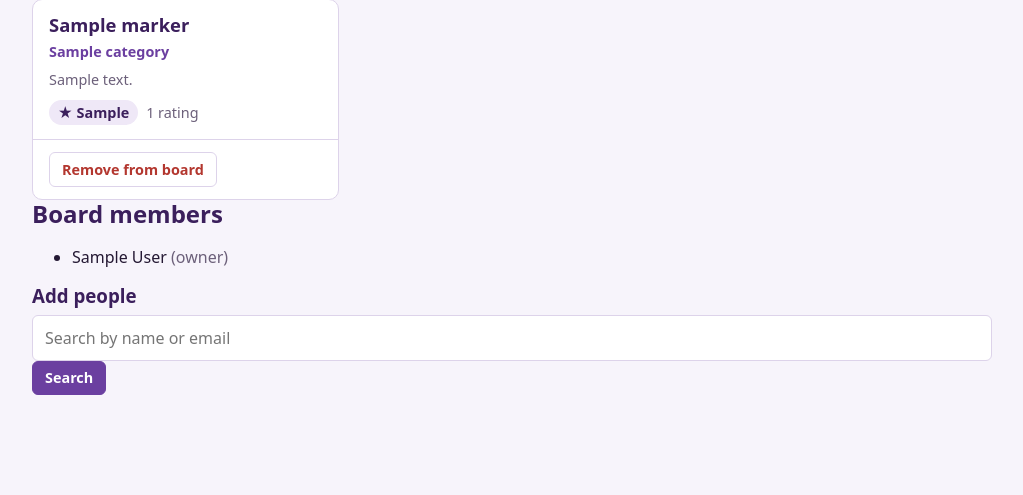
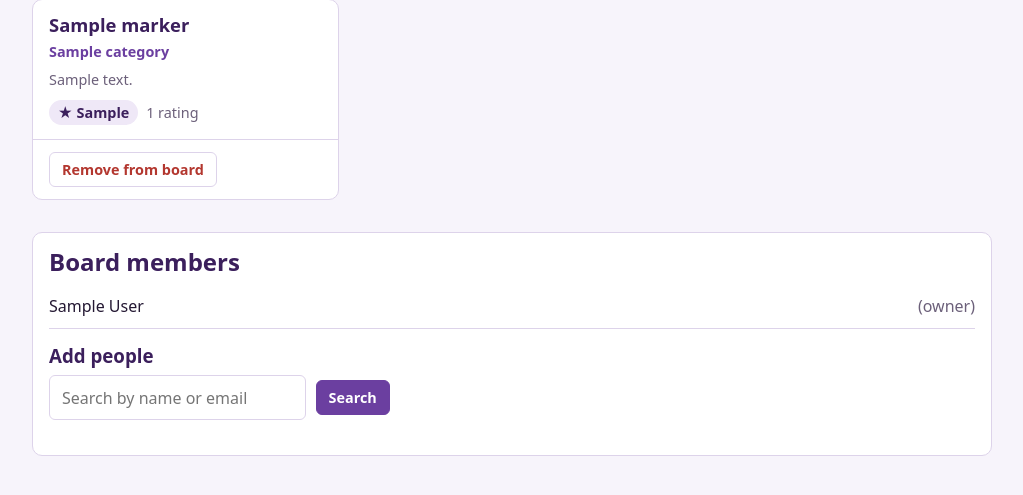
Before and after one commit to eholmquist01/wander_travel_itinerary, a Flask app: page /boards/1 in a window 1280 px wide. Shown: the part 256-751 px from the top of the page, without its empty margins (128-1151 px from the left). Run offline with Flask 2, Linux system fonts and the light colour scheme; the visitor is signed in with stand-in values (Sample User, id 1); tables that the repository leaves empty or names only in its code hold one stand-in row (values such as "Sample post").

Commit message:
styling for website collaboration

```diff
--- a/static/css/style.css
+++ b/static/css/style.css
@@ -506,3 +506,51 @@ dialog h3 {
   position: absolute;
   inset: 0;
 }
+
+/* Profile filter tabs */
+.tabs {
+  display: flex;
+  flex-wrap: wrap;
+  gap: 0.5rem;
+  margin-bottom: 1.25rem;
+}
+
+/* Board members  */
+.members {
+  margin-top: 2rem;
+}
+
+.member-list, .search-results {
+  margin: 0 0 1rem;
+  padding: 0;
+  list-style: none,
+}
+
+.member-list li, .search-results li {
+  display: flex;
+  flex-wrap: wrap;
+  align-items: center;
+  justify-content: space-between;
+  gap: 0.5rem;
+  padding: 0.6rem 0;
+  border-bottom: 1px solid var(--line);
+}
+
+.member-list li:last-child,
+.search-results li:last-child {
+  border-bottom: none,
+}
+
+.search-results form {
+  display: fex;
+  flex-wrap: wrap;
+  align-items: center;
+  justify-content: space-between;
+  gap: 0.5rem;
+  width: 100%;
+}
+
+.filter-bar input[type="text"] {
+  width: auto;
+  min-width: 220px;
+}
--- a/templates/board_details.html
+++ b/templates/board_details.html
@@ -29,9 +29,10 @@
     </div>
   {% endif %}
 
-  <section class="members">
+  <section class="members card">
+    <div class="card-body">
       <h2>Board members</h2>
-    <ul>
+      <ul class="member-list">
         {% for member in members %}
           <li>{{ member.name }} <span class="muted">({{ member.role }})</span></li>
         {% endfor %}
@@ -39,13 +40,15 @@
 
       {% if is_owner %}
         <h3>Add people</h3>
+        <div class="filter-bar">
           <form method="get" action="/boards/{{ board.board_id }}">
             <input type="text" name="q" value="{{ q }}" placeholder="Search by name or email">
             <button class="btn-small" type="submit">Search</button>
           </form>
+        </div>
 
         {% if q %}
-      <ul>
+        <ul class="search-results">
           {% for user in user_results %}
           <li>
             <form method="post" action="/boards/{{ board.board_id }}/members/add">
@@ -60,5 +63,6 @@
         </ul>
         {% endif %}
       {% endif %}
+    </div>
   </section>
 {% endblock %}
```
Lines whose indentation alone changed are shown as unchanged.
